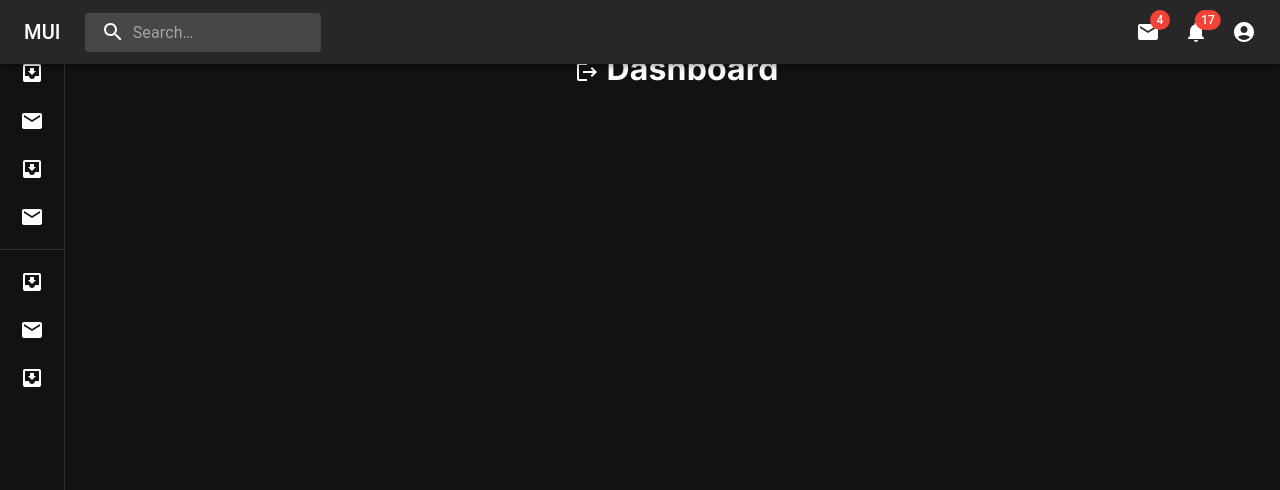
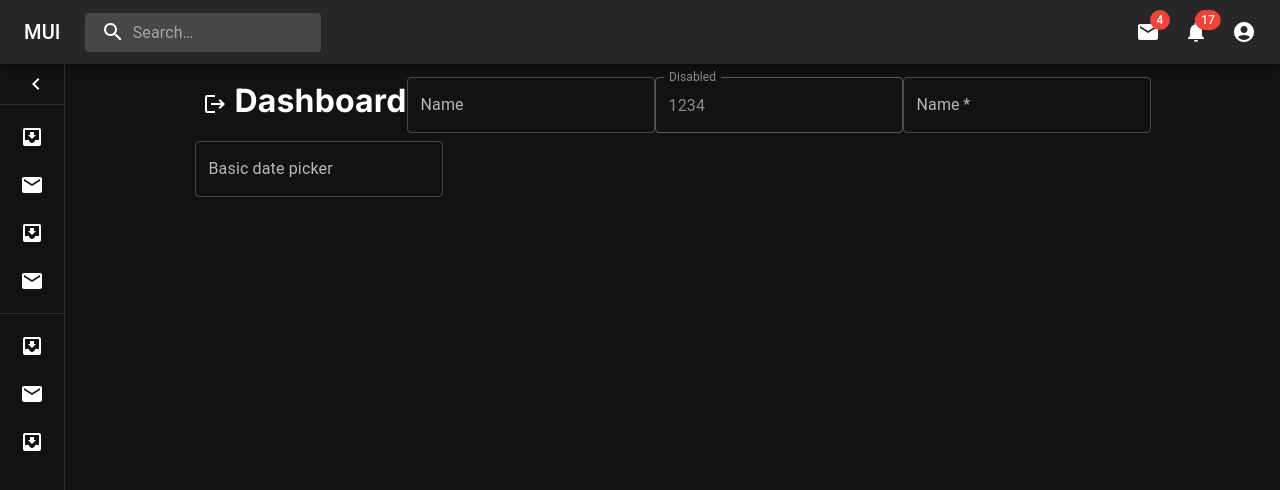
Before and after one commit to SharonWendoh/TBWDashboardWeb, a Next.js app: page /pages/Dashboard in a window 1280 px wide. Shown: the top 490 px of the page. Built offline with nearby package versions, Linux system fonts and the light colour scheme.

Commit message:
Added textfield components

```diff
--- a/package.json
+++ b/package.json
@@ -14,8 +14,10 @@
     "@mui/icons-material": "^5.16.4",
     "@mui/material": "^5.16.4",
     "@mui/x-charts": "^7.11.0",
+    "@mui/x-date-pickers": "^7.16.0",
     "@vercel/postgres": "^0.9.0",
     "bcrypt": "^5.1.1",
+    "dayjs": "^1.11.13",
     "next": "^14.2.5",
     "next-auth": "^4.24.7",
     "react": "^18",
--- a/src/app/components/app-bars/menu-bar.tsx
+++ b/src/app/components/app-bars/menu-bar.tsx
@@ -29,7 +29,7 @@ const openedMixin = (theme: Theme): CSSObject => ({
     duration: theme.transitions.duration.enteringScreen,
   }),
   overflowX: 'hidden',
-  //top: '64px', // Adjust this based on your AppBar height
+  top: '64px', // Adjust this based on your AppBar height
 });
 
 const closedMixin = (theme: Theme): CSSObject => ({
@@ -39,7 +39,7 @@ const closedMixin = (theme: Theme): CSSObject => ({
   }),
   overflowX: 'hidden',
   width: `calc(${theme.spacing(7)} + 1px)`,
-  //top: '64px', // Adjust this based on your AppBar height
+  top: '64px', // Adjust this based on your AppBar height
   [theme.breakpoints.up('sm')]: {
     width: `calc(${theme.spacing(8)} + 1px)`,
   },
--- /dev/null
+++ b/src/app/components/textfields/form-text-fields.tsx
@@ -0,0 +1,75 @@
+"use client"
+import { TextField } from "@mui/material";
+import { DemoContainer } from '@mui/x-date-pickers/internals/demo';
+import { AdapterDayjs } from '@mui/x-date-pickers/AdapterDayjs';
+import { LocalizationProvider } from '@mui/x-date-pickers/LocalizationProvider';
+import { DatePicker } from '@mui/x-date-pickers/DatePicker';
+
+interface TextFieldProps {
+  label: string;
+  placeholder: string;
+  value: string;
+  onChange: (e: React.ChangeEvent<HTMLInputElement>) => void;
+}
+interface DisabledTextFieldProps {
+  value: string;
+}
+export function FormTextField({
+  label,
+  placeholder,
+  value,
+  onChange,
+}: TextFieldProps){
+    return(
+        <TextField
+        id="outlined-basic"
+        label={label}
+        variant="outlined"
+        placeholder={placeholder}
+        value={value}
+        onChange={onChange}
+        />
+    )
+}
+
+export function DisabledFormTextField({
+  value
+}: DisabledTextFieldProps){
+  return(
+    <TextField
+      disabled
+      id="outlined-disabled"
+      label="Disabled"
+      defaultValue={value}
+    />
+  )
+}
+
+export function RequiredFormTextField({
+  label,
+  placeholder,
+  value,
+  onChange,
+}: TextFieldProps){
+  return(
+      <TextField
+      required
+      id="outlined-basic"
+      label={label}
+      variant="outlined"
+      placeholder={placeholder}
+      value={value}
+      onChange={onChange}
+      />
+  )
+}
+
+export function DatePickerField(){
+  return (
+    <LocalizationProvider dateAdapter={AdapterDayjs}>
+      <DemoContainer components={['DatePicker']}>
+        <DatePicker label="Basic date picker" />
+      </DemoContainer>
+    </LocalizationProvider>
+  );
+}
--- a/src/app/layout.tsx
+++ b/src/app/layout.tsx
@@ -37,11 +37,6 @@ export default function RootLayout({
     <ThemeProvider theme={darkTheme}>
      <html lang="en">
         <body className={inter.className}>
-          {/* {!!session &&
-          <LogOutIcon />
-          }
-          {!session &&
-          redirect('/pages/Login')} */}
           {children}</body>
       </html>
     </ThemeProvider>
--- a/src/app/pages/Dashboard/layout.tsx
+++ b/src/app/pages/Dashboard/layout.tsx
@@ -13,7 +13,7 @@ export default function Layout({ children }: {children: React.ReactNode}){
             sx={{
                 flexGrow: 1,
                 p: 3 ,
-                //mt: '64px',
+                mt: '32px',
             }}>
              {children}
             </Box>
--- a/src/app/pages/Dashboard/page.tsx
+++ b/src/app/pages/Dashboard/page.tsx
@@ -1,6 +1,8 @@
+"use client"
 import MenuDrawer from "@/app/components/app-bars/menu-bar";
 import TopAppBar from "@/app/components/app-bars/top-app-bar";
 import LogOutIcon from "@/app/components/icons/logout-icon";
+import { DatePickerField, DisabledFormTextField, FormTextField, RequiredFormTextField } from "@/app/components/textfields/form-text-fields";
 import PasswordTextField from "@/app/components/textfields/password-text-field";
 import { Box } from "@mui/material";
 
@@ -14,6 +16,10 @@ export default function Page(){
                 <h1>
                     <LogOutIcon />
                     Dashboard
+                    <FormTextField label="Name" placeholder="John Doe" value="" onChange={() => {}}/>
+                        <DisabledFormTextField value="1234"/>
+                        <RequiredFormTextField label="Name" placeholder="John Doe"value="" onChange={() => {}} />
+                            <DatePickerField />
                 </h1>
             </Box>
         </main>
```
Also changed, not shown: 1 other file (tests, documents, lock files or other folders).
